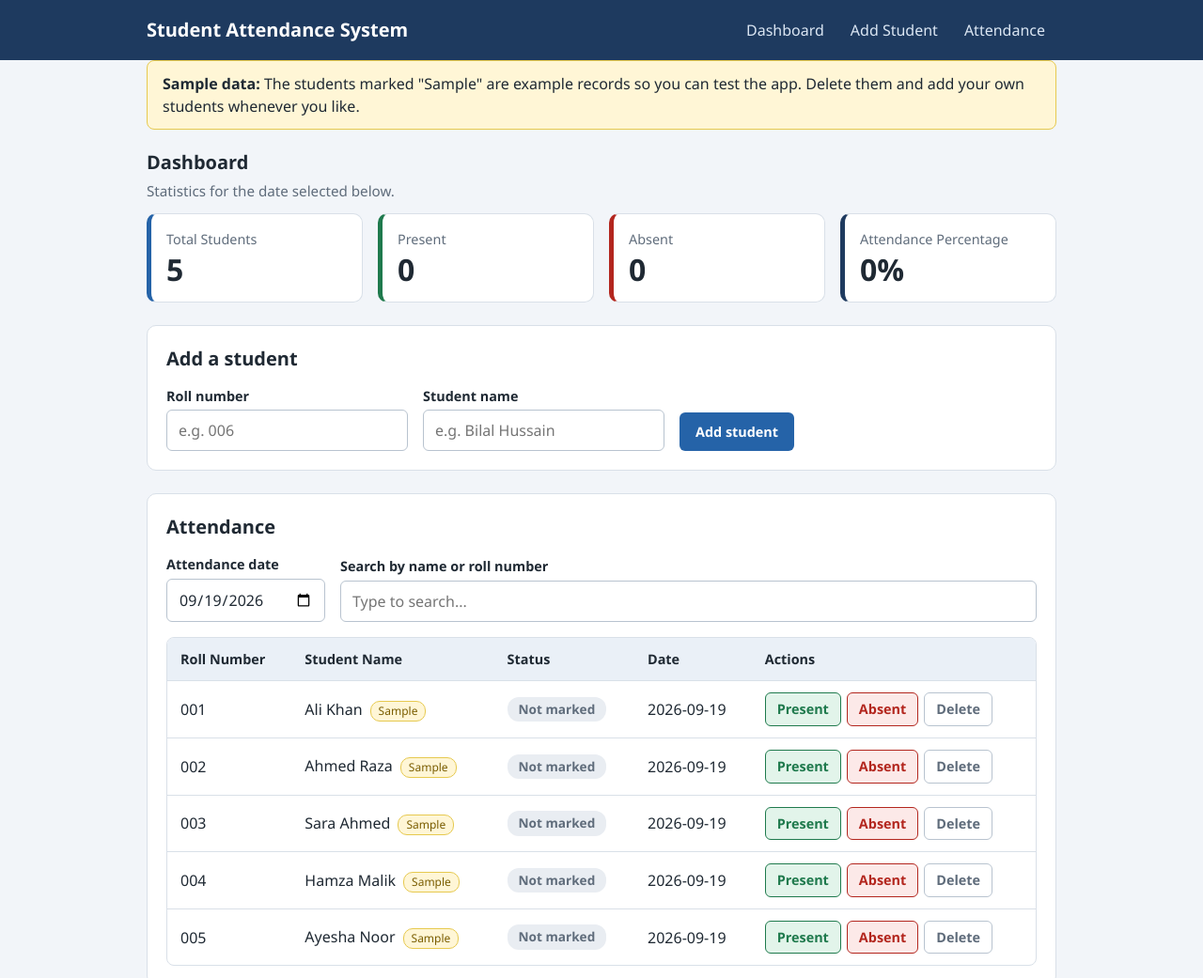
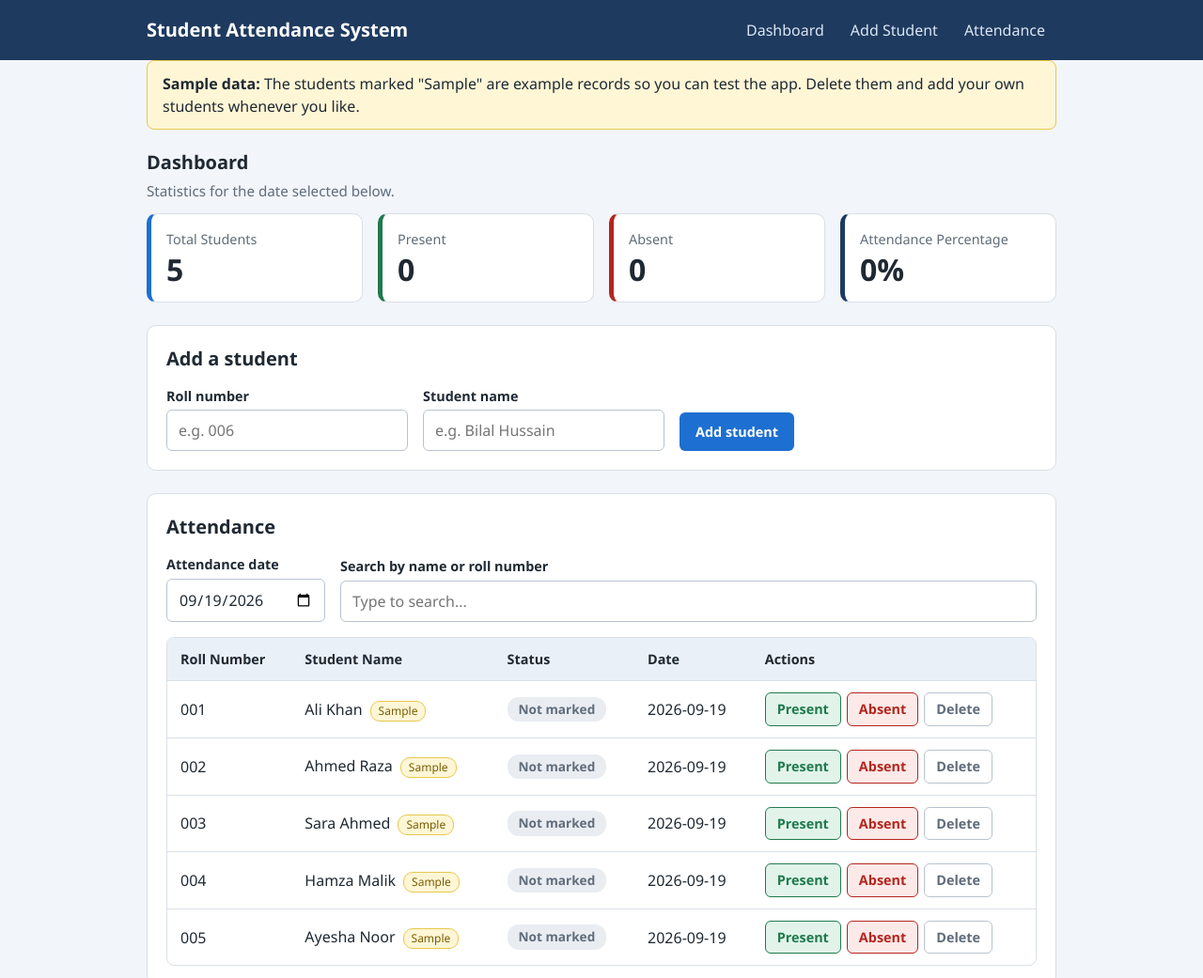
Before and after one commit to Ahmad-Ali-210/Student-Attendance-System, a plain HTML site: page index.html in a window 1280 px wide. Shown: the top 1041 px of the page at 94% size. Drawn offline with Linux system fonts and the light colour scheme.

```diff
--- a/style.css
+++ b/style.css
@@ -6,7 +6,7 @@
   --text: #1f2933;
   --text-muted: #5f6c7b;
   --border: #d9e0e8;
-  --primary: #2563a8;
+  --primary: #1d6fd1;
   --primary-dark: #1b4d87;
 
   --present: #1f7a4d;
```
